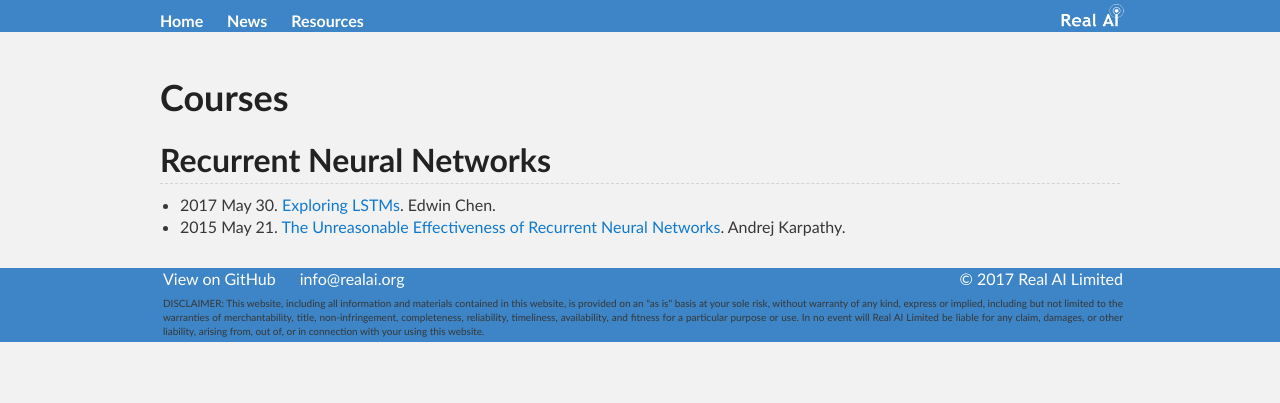
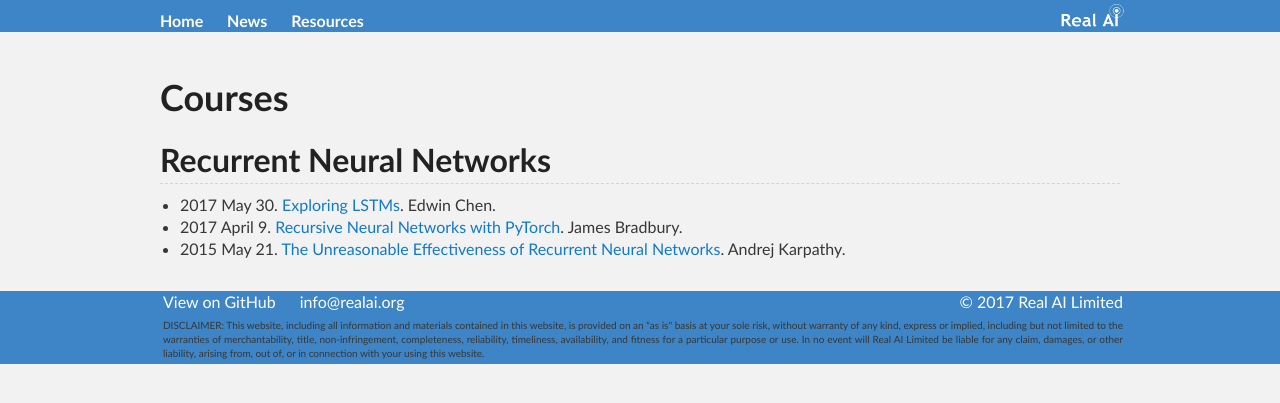
Before and after one commit to Tonywuhk/realai.org, a Jekyll site: the page built from courses.md, in a window 1280 px wide. Shown: the top 403 px of the page. Built offline with Jekyll 4.4.1, drawn with Linux system fonts in a browser that asks for light colours; our own code applies the rules of GitHub Pages for plain Markdown files; comment, search, counter and statistics services are not loaded; the repository's description, which GitHub fills in, is left out.

Commit message:
Create courses.md

```diff
--- a/courses.md
+++ b/courses.md
@@ -6,4 +6,5 @@ permalink: /courses/
 ## Recurrent Neural Networks
 
 * 2017 May 30. [Exploring LSTMs](http://blog.echen.me/2017/05/30/exploring-lstms/). Edwin Chen.
+* 2017 April 9. [Recursive Neural Networks with PyTorch](https://devblogs.nvidia.com/parallelforall/recursive-neural-networks-pytorch/). James Bradbury.
 * 2015 May 21. [The Unreasonable Effectiveness of Recurrent Neural Networks](http://karpathy.github.io/2015/05/21/rnn-effectiveness/). Andrej Karpathy.
```
